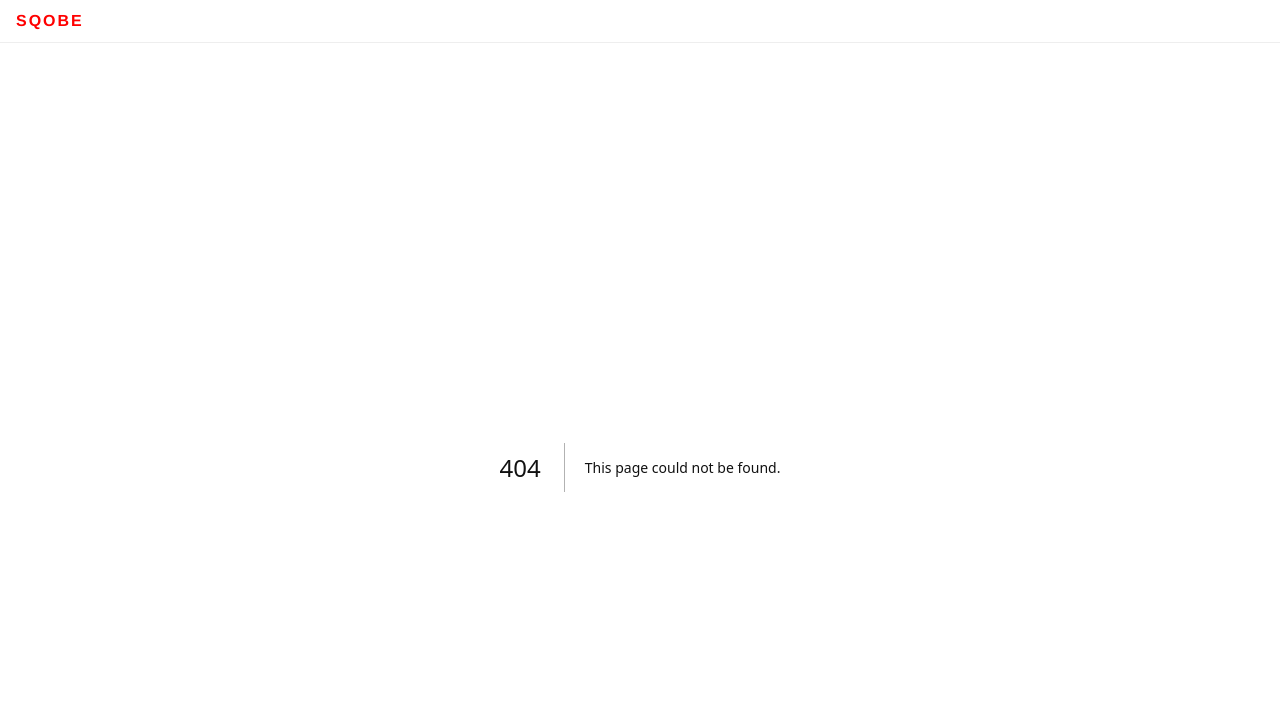
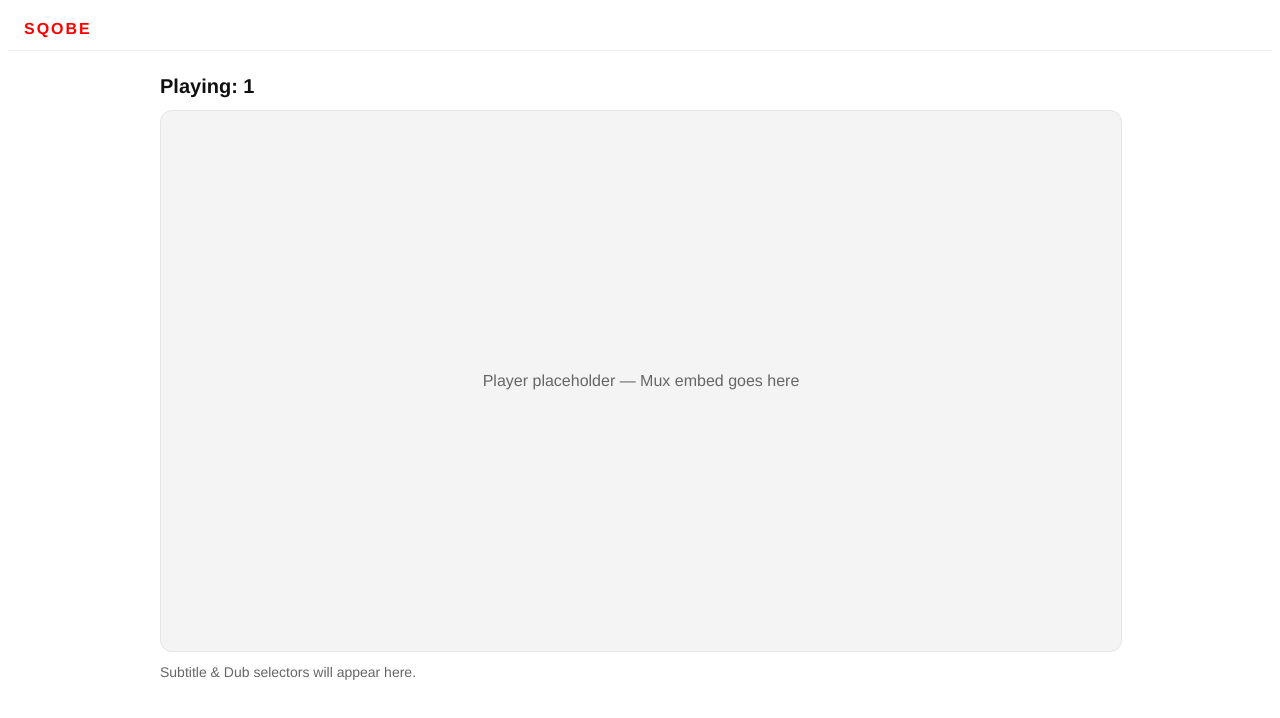
Before and after one commit to LaurenceLex/SQOBE, a Next.js app: page /app/catalog/app/title/1/app/watch/1 in a window 1280 px wide. Before the commit this address had no page. Shown: the top 718 px of the page. Built offline with nearby package versions, Linux system fonts and the light colour scheme.

Commit message:
Create page.js

```diff
--- /dev/null
+++ b/app/app/catalog/app/title/[id]/app/watch/[id]/page.js
@@ -0,0 +1,16 @@
+export default function WatchPage({ params }) {
+  return (
+    <div>
+      <h1 style={{fontSize:20, fontWeight:700, marginBottom:12}}>Playing: {params.id}</h1>
+      <div style={{
+        position:"relative", width:"100%", aspectRatio:"16/9",
+        border:"1px solid #e5e5e5", borderRadius:12, background:"#f4f4f4",
+        display:"flex", alignItems:"center", justifyContent:"center"
+      }}>
+        {/* Later we'll embed Mux here */}
+        <div style={{color:"#666"}}>Player placeholder — Mux embed goes here</div>
+      </div>
+      <div style={{marginTop:12, color:"#666", fontSize:14}}>Subtitle & Dub selectors will appear here.</div>
+    </div>
+  );
+}
```
